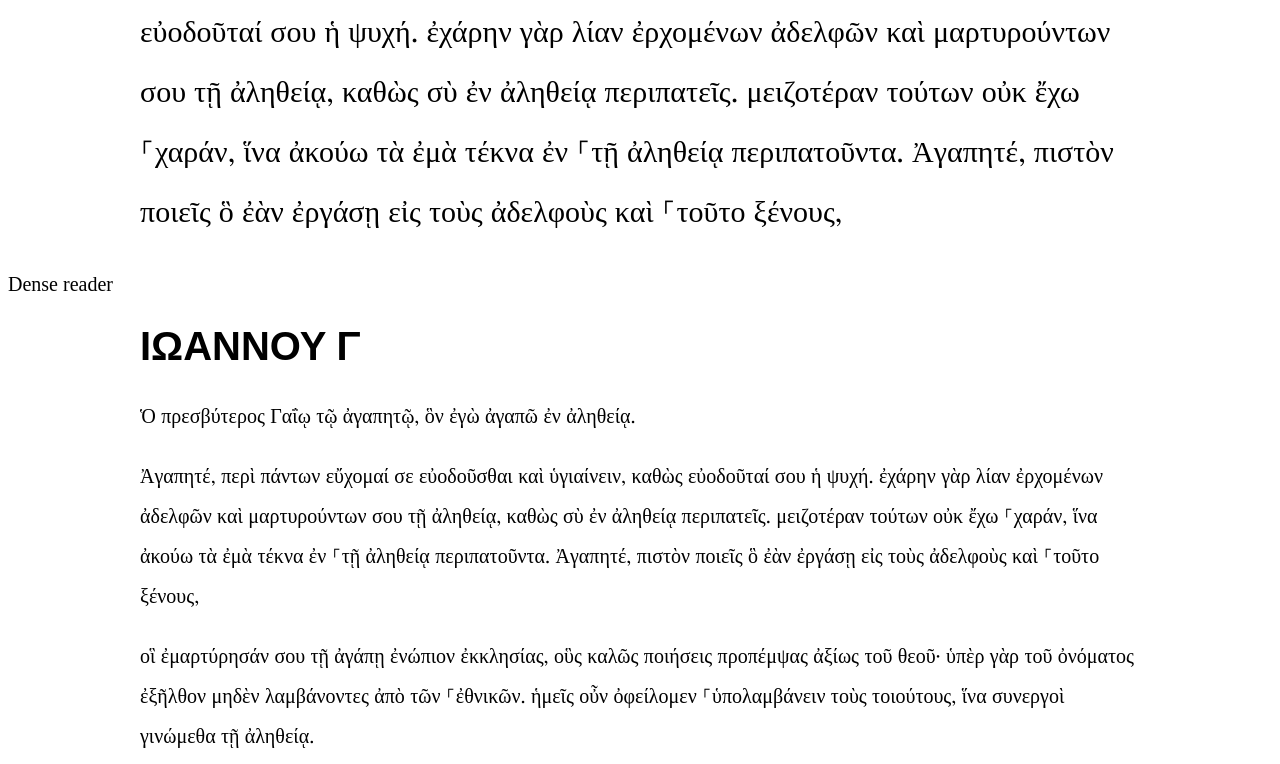
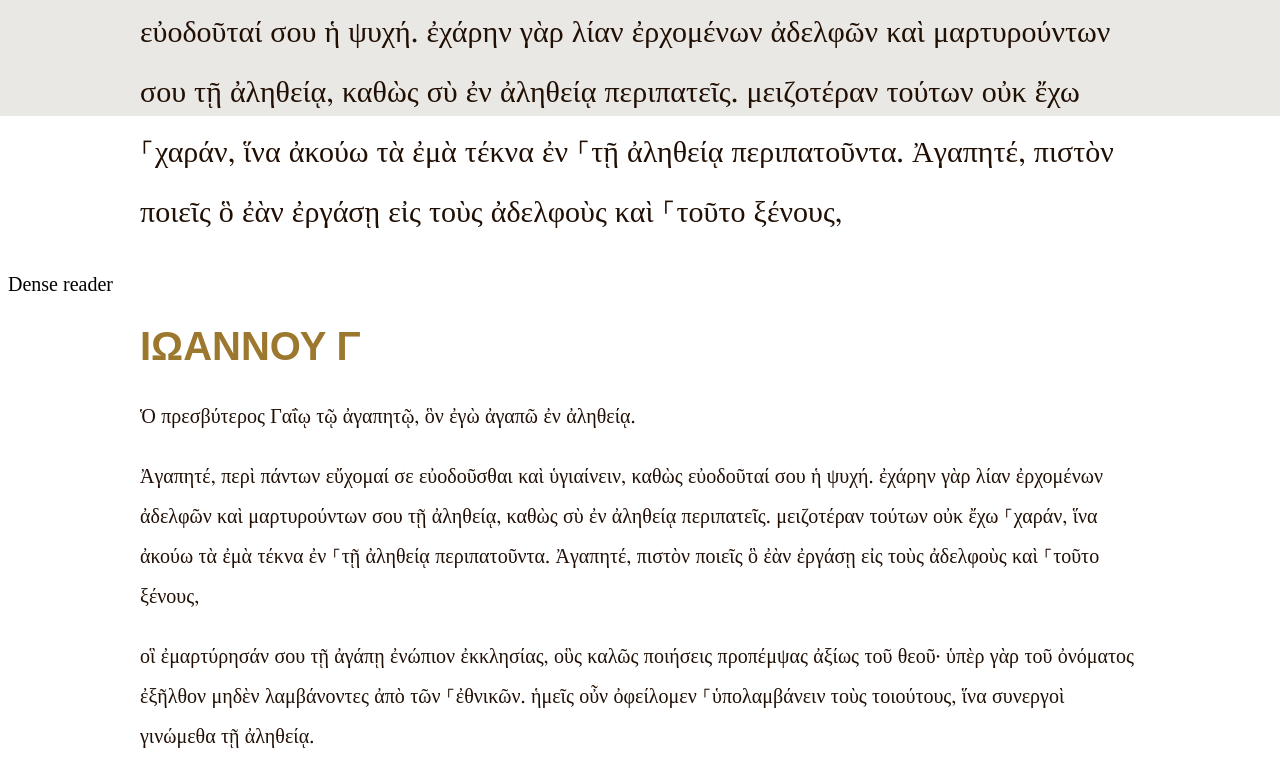
Before and after one commit to thorinii/daily-language-reader, a website: page layouttest.html in a window 1280 px wide. Shown: the part 684-1448 px from the top of the page. Drawn offline with Linux system fonts and the light colour scheme.

Commit message:
Add colours

```diff
--- a/reading.css
+++ b/reading.css
@@ -1,5 +1,18 @@
 html {
   font-size: 20px;
+}
+
+html, body {
+  margin: 0;
+  height: 100%;
+}
+
+.application {
+  padding: 8px;
+  height: 100%;
+  box-sizing: border-box;
+
+  background-color: #eae8e4;
 }
 
 
@@ -10,11 +23,13 @@ html {
 
 .reader-reference {
   font-family: 'Roboto', sans-serif;
+  color: #9c772e;
 }
 
 .reader-text {
   font-family: 'Cardo', serif;
   line-height: 2;
+  color: #210f04;
 }
 
 .large .reader-text {
@@ -63,7 +78,7 @@ html {
 }
 
 .annotation-cell:hover {
-  background-color: #FFFADD;
+  background-color: #e3d7d0;
 }
 
 .annotation-cell .original, .annotation-cell .interlinear {
```
